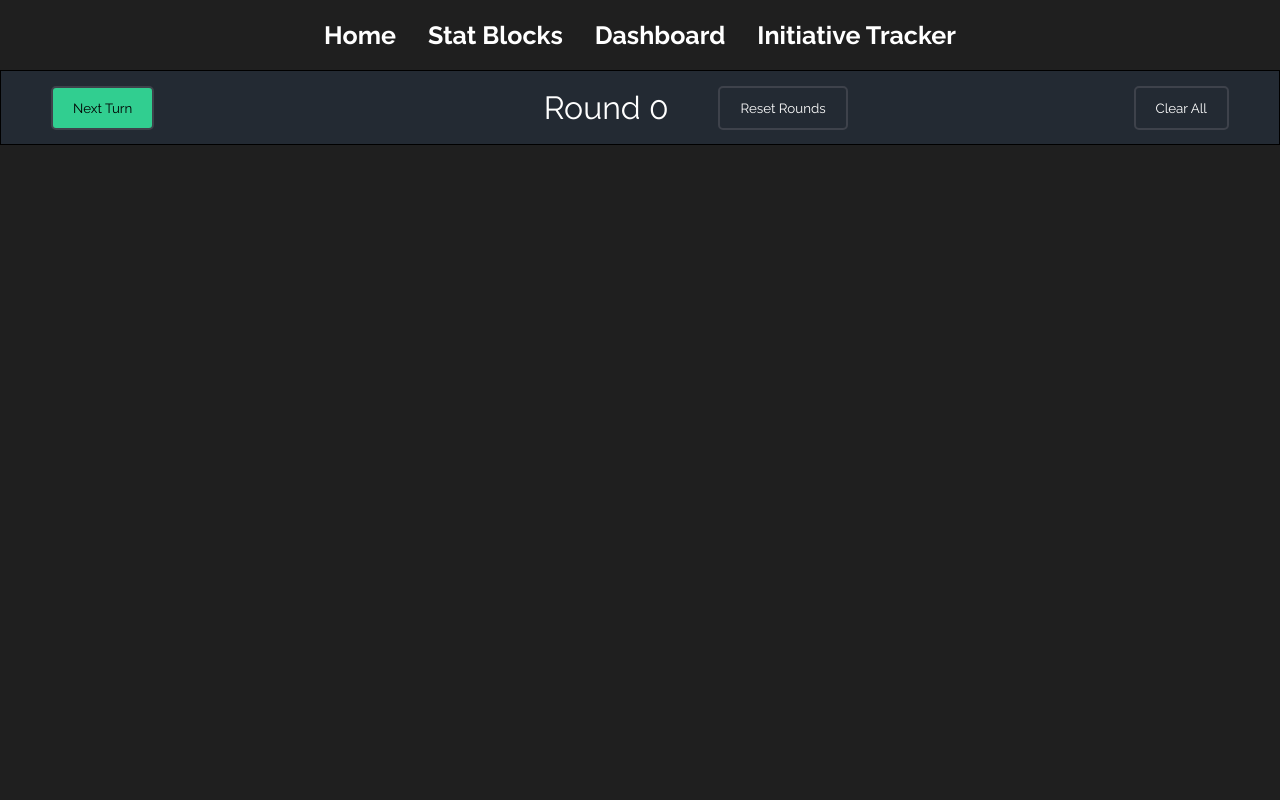
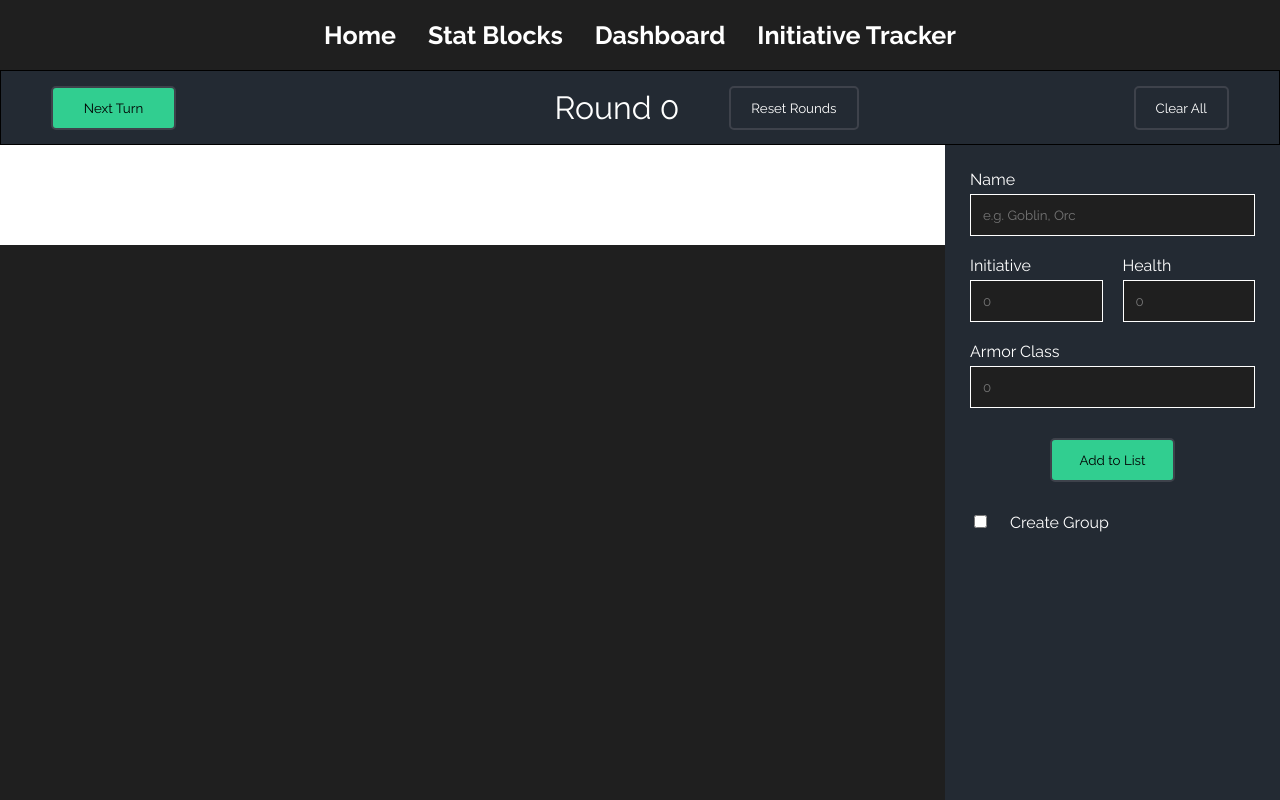
Before and after one commit to JohnPLeg/DMWorkbench, a React (Vite) app in the folder frontend/: page /initiative in a window 1280 px wide. Built offline with nearby package versions, Linux system fonts and the light colour scheme; no server answers.

Commit message:
feat: added righthand sidebar with form elements to create a creature

```diff
--- a/frontend/src/Components/Initiative/Initiative.jsx
+++ b/frontend/src/Components/Initiative/Initiative.jsx
@@ -105,11 +105,11 @@ function Initiative() {
     }
 
     return (
-        <>
+        <div className={styles.initContainer}>
             <Navigation/>
             <div className={styles.initHeader}>
                 <button className={styles.btnGreen}>Next Turn</button>
-                <div className={styles.inline}>
+                <div className={styles.center}>
                     <div className={styles.alignHeader}/>
                     <p className={styles.pBold}>Round {round}</p>
                     <button className={styles.hollowBtn}>Reset Rounds</button>
@@ -118,13 +118,37 @@ function Initiative() {
             </div>
             <div className={styles.initBody}>
                 <div className={styles.initList}>
-
+                    <div className={styles.placeholder}/>
                 </div>
                 <div className={styles.initCreate}>
-
+                    <div>
+                        <label htmlFor="">Name</label>
+                        <input type="text" placeholder='e.g. Goblin, Orc' />
+                    </div>
+                    <div className={styles.inputGrid}>
+                        <div>
+                            <label htmlFor="">Initiative</label>
+                            <input type="number" placeholder='0'/>
+                        </div>
+                        <div>
+                            <label htmlFor="">Health</label>
+                            <input type="number" placeholder='0'/>
+                        </div>
+                    </div>
+                    <div>
+                        <label htmlFor="">Armor Class</label>
+                        <input type="number" placeholder='0'/>
+                    </div>
+                    <div className={styles.centerBtn}>
+                        <button className={styles.btnGreen}>Add to List</button>
+                    </div>
+                    <div className={styles.inline}>
+                        <input type="checkbox" />
+                        <label htmlFor="">Create Group</label>
+                    </div>
                 </div>
             </div>
-        </>
+        </div>
     )
 }
 
--- a/frontend/src/Components/Initiative/Initiative.module.css
+++ b/frontend/src/Components/Initiative/Initiative.module.css
@@ -1,3 +1,9 @@
+.initContainer {
+    display: flex;
+    flex-direction: column;
+    height: 100vh;
+}
+
 .initHeader {
     display: flex;
     justify-content: space-between;
@@ -7,9 +13,10 @@
     height: 75px;
 }
 
-.inline {
+.center {
     display: flex;
     align-items: center;
+    font-size: 2rem;
 }
 
 .btnGreen, .hollowBtn {
@@ -23,13 +30,14 @@
 .btnGreen {
     background-color: #31ce90;
     color: black;
+    width: 125px;
 }
 
 .btnGreen:hover {
     border: 2px solid white;
 }
 
-.hollowBtn, .inline{
+.hollowBtn, .center{
     background: transparent;
     color: white;
 
@@ -39,10 +47,45 @@
     background-color: darkred;
 }
 
-.inline {
-    font-size: 2rem;
-}
-
 .alignHeader {
     width: 12vw;
 }
+
+.initBody {
+    display: grid;
+    grid-template-columns: 8fr 2fr;
+    flex-grow: 1;
+    min-height: 0;
+}
+
+.initList {
+    background-color: white;
+    height: 100px;
+}
+
+.inputGrid {
+    display: grid;
+    grid-template-columns: 1fr 1fr;
+    margin: 20px 0px;
+    gap: 20px;
+}
+
+.initCreate {
+    padding: 25px;
+    display: flex;
+    flex-direction: column;
+    background-color: #232a33;
+    flex-grow: 1;
+}
+
+.centerBtn {
+    display: flex;
+    justify-content: center;
+    padding: 30px;
+}
+
+.inline * {
+    display: inline;
+    padding: 0px 0px 0px 20px;
+    width: fit-content;
+}
```
